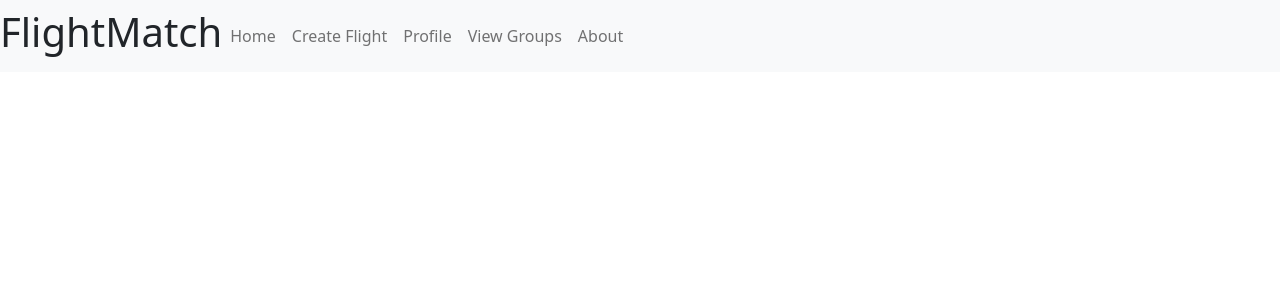
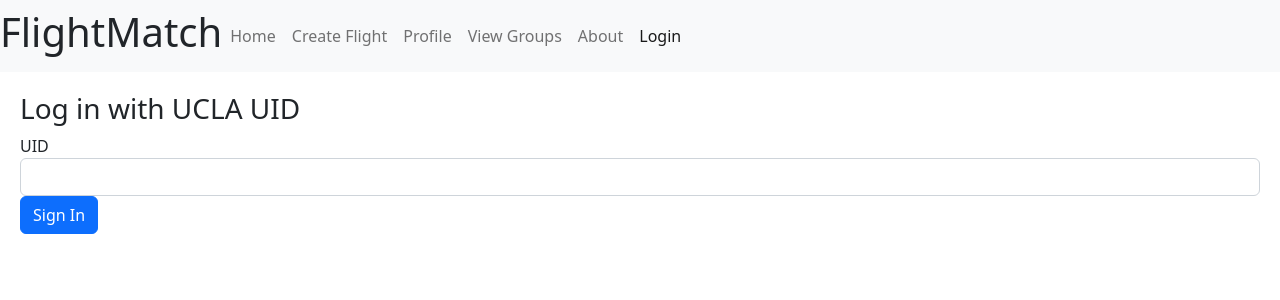
Before and after one commit to JustinePend/FlightMatch, a React (Create React App) app in the folder flightmatch/client/: page /login in a window 1280 px wide. Shown: the top 300 px of the page. Built offline with nearby package versions, Linux system fonts and the light colour scheme.

Commit message:
Added basic login page
Log in with UID. Need to connect to backend and do length checking.
Only accepts a number.

```diff
--- a/flightmatch/client/src/App.js
+++ b/flightmatch/client/src/App.js
@@ -8,6 +8,7 @@ import Navbar from "./components/navbar";
 import RecordList from "./components/recordList";
 import Edit from "./components/edit";
 import Create from "./components/create";
+import Login from "./components/login";
 
 const App = () => {
   return (
@@ -18,6 +19,7 @@ const App = () => {
         <Route exact path="/" element={<RecordList />} />
         <Route path="/edit/:id" element={<Edit />} />
         <Route path="/create" element={<Create />} />
+        <Route path="/login" element={<Login />} />
       </Routes>
       </div>
     </div>
--- /dev/null
+++ b/flightmatch/client/src/components/login.js
@@ -0,0 +1,69 @@
+import React, { useState } from "react";
+import { useNavigate } from "react-router";
+
+export default function Login() {
+  const [form, setForm] = useState({
+    UID: "",
+  });
+  const navigate = useNavigate();
+
+  // These methods will update the state properties.
+  function updateForm(value) {
+    return setForm((prev) => {
+      return { ...prev, ...value };
+    });
+  }
+
+  // This function will handle the submission.
+  async function onSubmit(e) {
+    e.preventDefault();
+
+    // When a post request is sent to the create url, we'll add a new record to the database.
+    const newEntry = { ...form };
+
+    //TODO: probably have to change stuff here for backend!
+    await fetch("http://localhost:5000/record/add", {
+      method: "POST",
+      headers: {
+        "Content-Type": "application/json",
+      },
+      body: JSON.stringify(newEntry),
+    })
+    .catch(error => {
+      window.alert(error);
+      return;
+    });
+
+    setForm({ UID: ""});
+    navigate("/");
+  }
+
+  // This following section will display the form that takes the input from the user.
+  return (
+    <div>
+      <h3>Log in with UCLA UID</h3>
+      <form onSubmit={onSubmit}>
+        <div className="form-group">
+          <label htmlFor="UID">UID</label>
+          <input
+            type="number"
+            className="form-control"
+            id="UID"
+            value={form.UID}
+            required
+            minlength="9"
+            maxlength="9"
+            onChange={(e) => updateForm({ UID: e.target.value })}
+          />
+        </div>
+        <div className="form-group">
+          <input
+            type="submit"
+            value="Sign In"
+            className="btn btn-primary"
+          />
+        </div>
+      </form>
+    </div>
+  );
+}
--- a/flightmatch/client/src/components/navbar.js
+++ b/flightmatch/client/src/components/navbar.js
@@ -58,6 +58,11 @@ export default function Navbar() {
                 About
               </NavLink>
             </li>
+            <li className="login">
+              <NavLink className="nav-link" to="/login">
+                Login
+              </NavLink>
+            </li>
           </ul>
         </div>
       </nav>
--- a/flightmatch/client/src/components/recordList.js
+++ b/flightmatch/client/src/components/recordList.js
@@ -64,7 +64,6 @@ export default function RecordList() {
       );
     });
   }
-
   // This following section will display the table with the records of individuals.
   return (
     <div>
```
Also changed, not shown: 2 other files (tests, documents, lock files or other folders).
